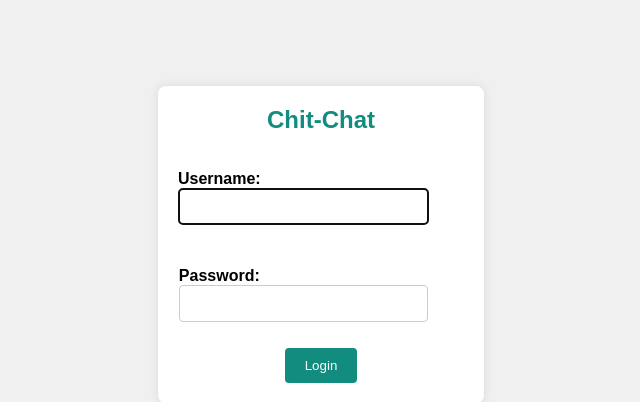
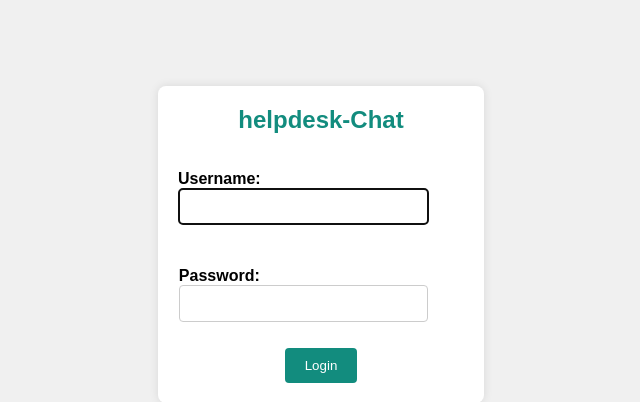
Before and after one commit to el18053/ChatApp, a Django app: page /auth/login/ in a window 1280 px wide. Shown: the part 156-558 px from the top of the page, without its empty margins (319-959 px from the left). Run offline with Django 5.2, Linux system fonts and the light colour scheme.

Commit message:
rename headers

```diff
--- a/project/app/templates/chatPage.html
+++ b/project/app/templates/chatPage.html
@@ -128,7 +128,7 @@
 <body>
     <div class="chat-container">
         <div class="chat-header">
-            <h1>Chit-Chat <i class="fas fa-comment"></i></h1>
+            <h1>helpdesk-Chat <i class="fas fa-comment"></i></h1>
         </div>
         <div class="chat-logout">
             {% if request.user.is_authenticated %}
--- a/project/app/templates/loginPage.html
+++ b/project/app/templates/loginPage.html
@@ -71,7 +71,7 @@
 <body>
     <form method="post">
         {% csrf_token %}
-        <div class="branding">Chit-Chat</div>
+        <div class="branding">helpdesk-Chat</div>
         {{form.as_p}}
         <div class="btn-container">
             <button type="submit">Login</button>
```
